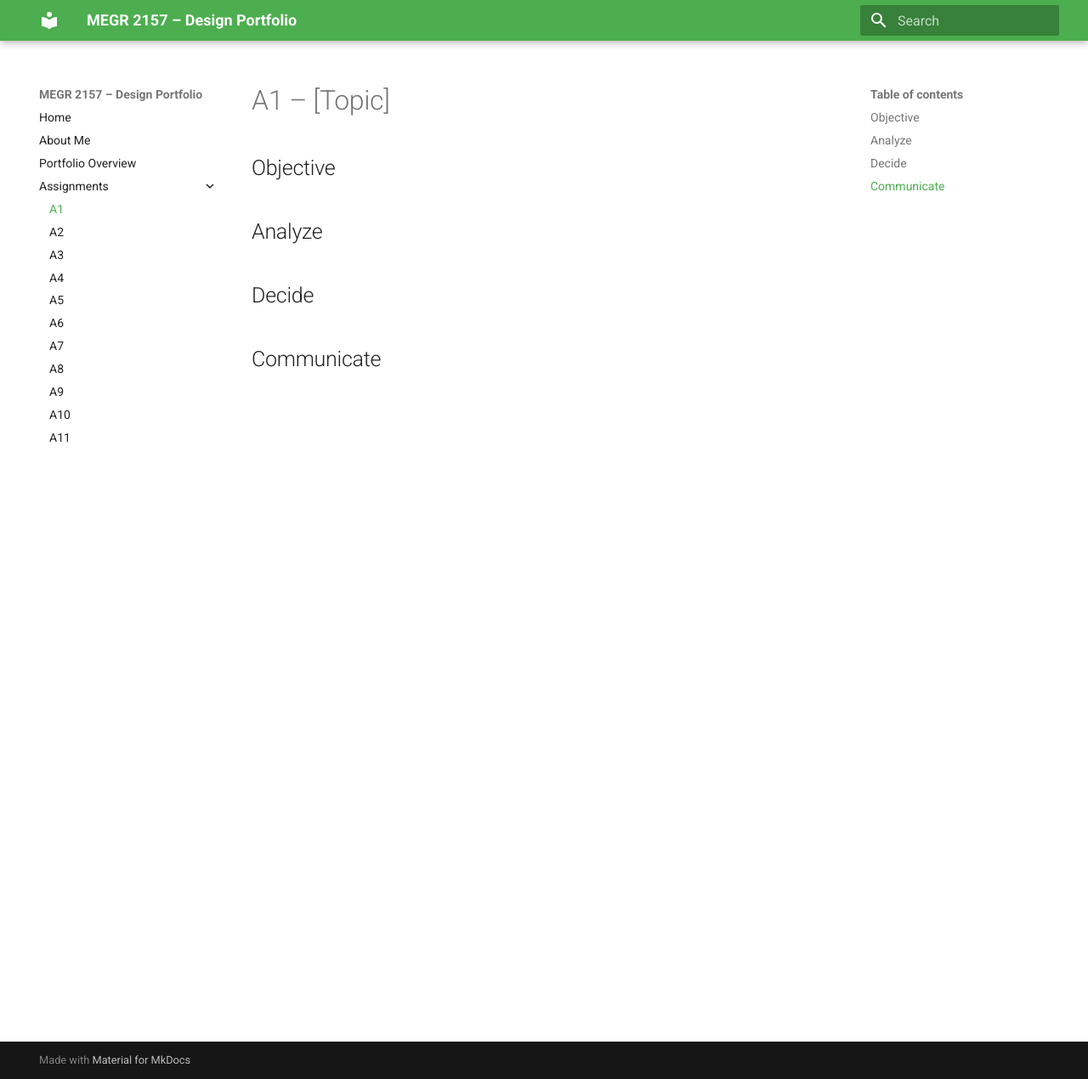
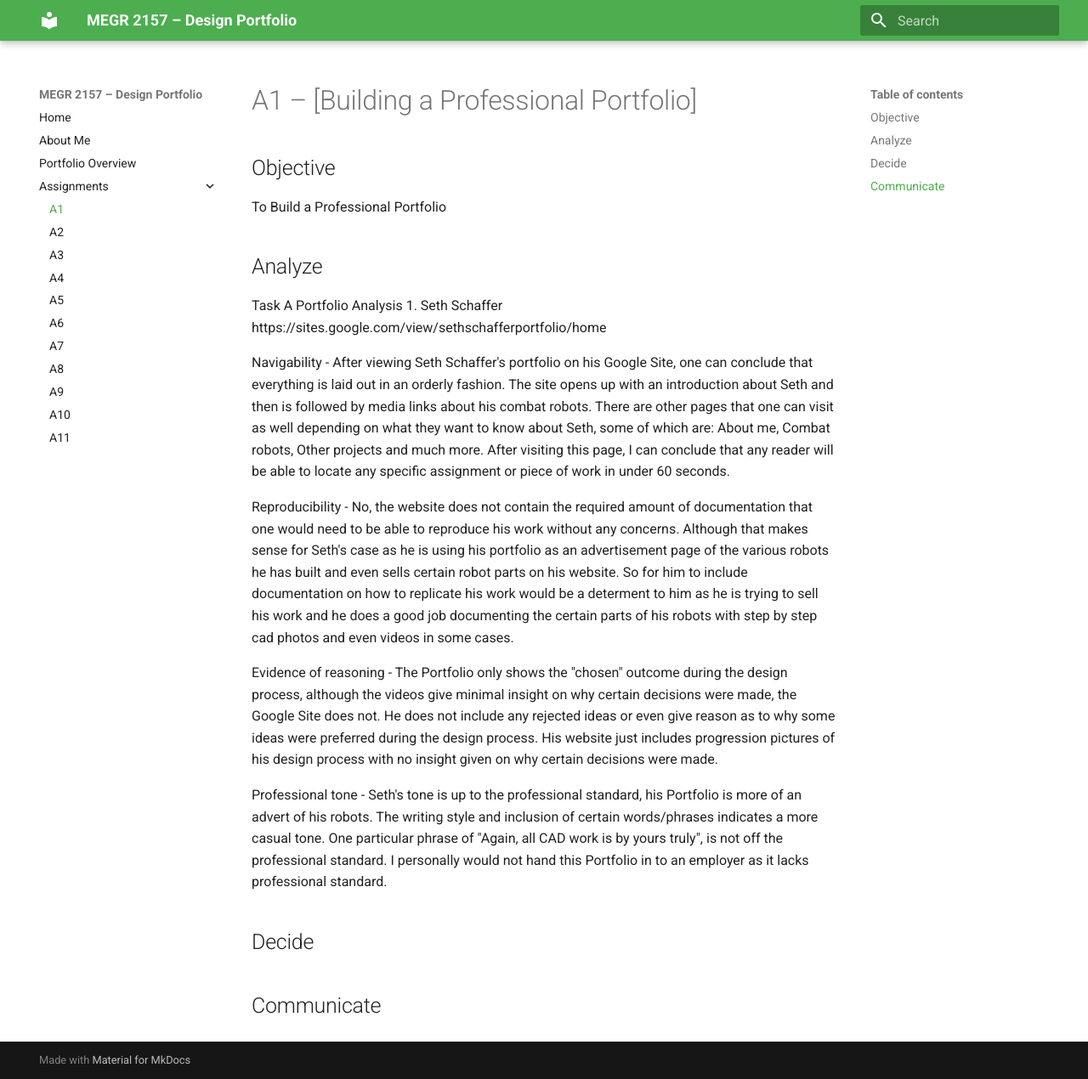
Before and after one commit to SaeedMalik7/megr2157-portfolio, an MkDocs documentation site: the page built from docs/assignments/A01/index.md, in a window 1280 px wide and 1270 px high. Shown: the whole window at 85% size. Built offline with MkDocs 1.6.1 and Material for MkDocs 9.7.7, drawn with Linux system fonts in a browser that asks for light colours.

Commit message:
Revise A1 topic and include portfolio analysis
Updated assignment topic and added portfolio analysis for Seth Schaffer.

```diff
--- a/docs/assignments/A01/index.md
+++ b/docs/assignments/A01/index.md
@@ -1,10 +1,20 @@
-# A1 – [Topic]
+# A1 – [Building a Professional Portfolio]
 
 ## Objective
-
+To Build a Professional Portfolio
 
 ## Analyze
 
+Task A Portfolio Analysis
+1. Seth Schaffer https://sites.google.com/view/sethschafferportfolio/home
+
+Navigability - After viewing Seth Schaffer's portfolio on his Google Site, one can conclude that everything is laid out in an orderly fashion. The site opens up with an introduction about Seth and then is followed by media links about his combat robots. There are other pages that one can visit as well depending on what they want to know about Seth, some of which are: About me, Combat robots, Other projects and much more. After visiting this page, I can conclude that any reader will be able to locate any specific assignment or piece of work in under 60 seconds.
+
+Reproducibility - No, the website does not contain the required amount of documentation that one would need to be able to reproduce his work without any concerns. Although that makes sense for Seth's case as he is using his portfolio as an advertisement page of the various robots he has built and even sells certain robot parts on his website. So for him to include documentation on how to replicate his work would be a determent to him as he is trying to sell his work and he does a good job documenting the certain parts of his robots with step by step cad photos and even videos in some cases.
+
+Evidence of reasoning - The Portfolio only shows the "chosen" outcome during the design process, although the videos give minimal insight on why certain decisions were made, the Google Site does not. He does not include any rejected ideas or even give reason as to why some ideas were preferred during the design process. His website just includes progression pictures of his design process with no insight given on why certain decisions were made.
+
+Professional tone - Seth's tone is up to the professional standard, his Portfolio is more of an advert of his robots. The writing style and inclusion of certain words/phrases indicates a more casual tone. One particular phrase of "Again, all CAD work is by yours truly", is not off the professional standard. I personally would not hand this Portfolio in to an employer as it lacks professional standard.
 
 ## Decide
 
```
